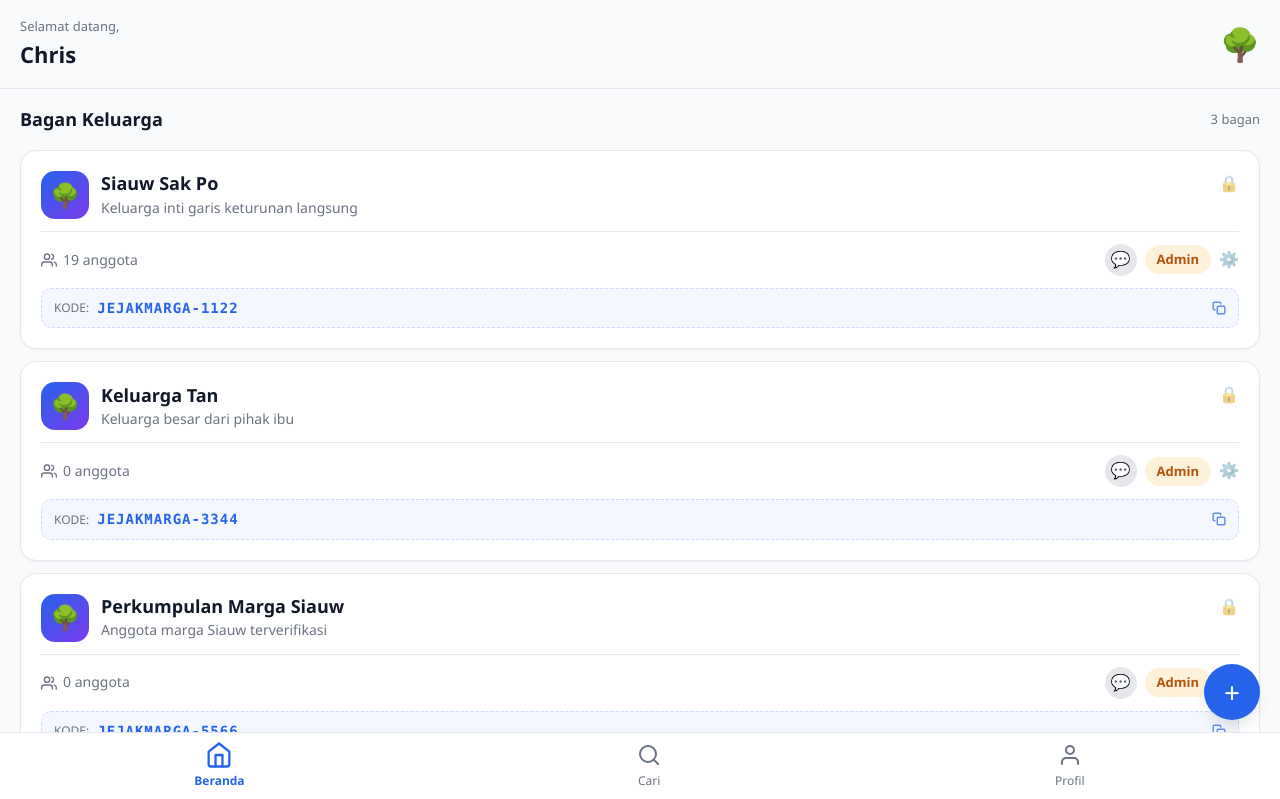
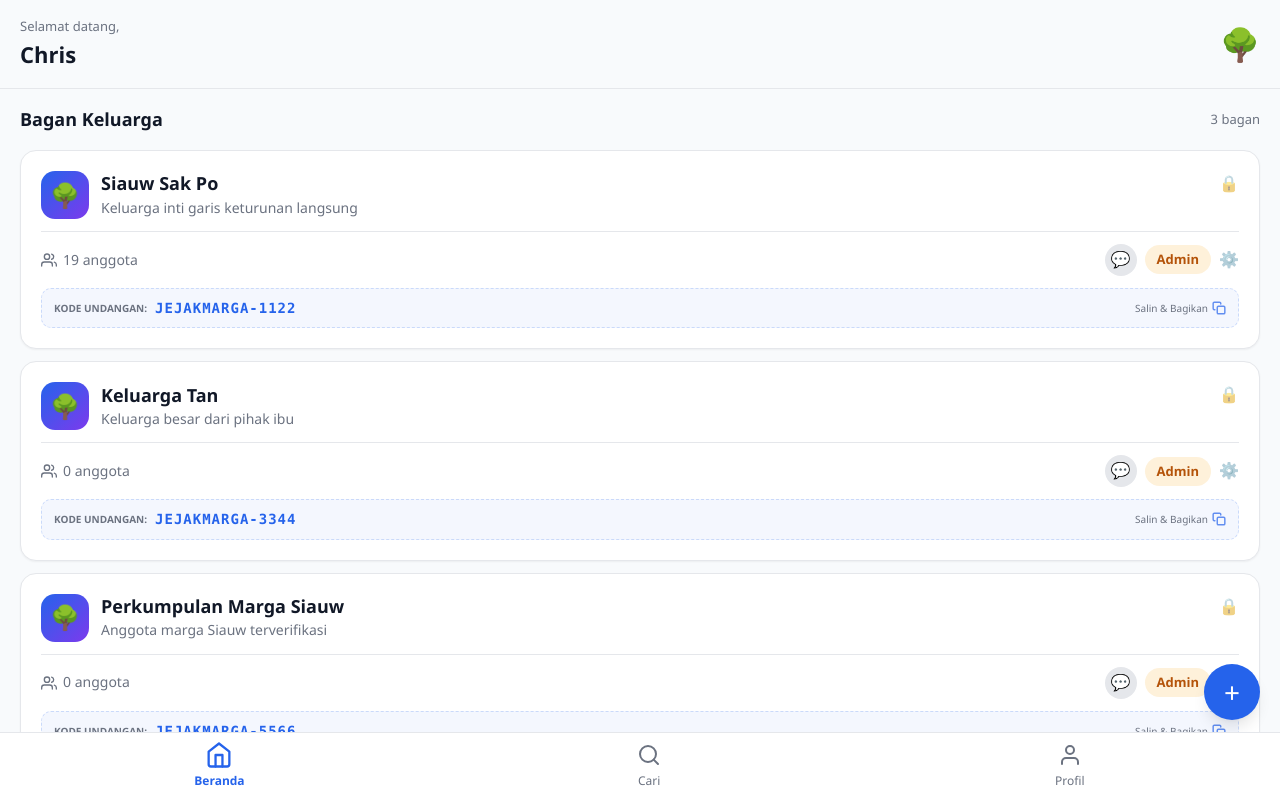
Before and after one commit to jejakmargahub/git01, a Next.js app: page /dashboard in a window 1280 px wide. Shown: the top 799 px of the page. Built offline with nearby package versions, Linux system fonts and the light colour scheme; no server answers.

Commit message:
Enhance invite code UI with clearer labels and instructions

```diff
--- a/src/components/family/FamilyCard.tsx
+++ b/src/components/family/FamilyCard.tsx
@@ -188,16 +188,18 @@ export default function FamilyCard({
           >
             {copied ? (
               <div style={{ display: "flex", alignItems: "center", gap: "8px", width: "100%", justifyContent: "center" }}>
-                <span style={{ color: "var(--success)", fontWeight: "600", fontSize: "14px" }}>✅ Tersalin!</span>
+                <span style={{ color: "var(--success)", fontWeight: "600", fontSize: "14px" }}>✅ Kode Undangan Tersalin!</span>
               </div>
             ) : (
               <>
                 <div style={{ display: "flex", alignItems: "center", gap: "8px" }}>
-                  <span style={{ fontSize: "12px", color: "var(--muted)", fontWeight: "500" }}>KODE:</span>
+                  <span style={{ fontSize: "10px", color: "var(--muted)", fontWeight: "600", textTransform: "uppercase" }}>Kode Undangan:</span>
                   <code style={{ fontSize: "14px", fontWeight: "700", color: "var(--primary)", letterSpacing: "1px" }}>
                     {family.inviteCode}
                   </code>
                 </div>
+                <div style={{ display: "flex", alignItems: "center", gap: "4px" }}>
+                  <span style={{ fontSize: "10px", color: "var(--muted)" }}>Salin & Bagikan</span>
                   <svg
                     width="14"
                     height="14"
@@ -212,6 +214,7 @@ export default function FamilyCard({
                     <rect x="9" y="9" width="13" height="13" rx="2" ry="2" />
                     <path d="M5 15H4a2 2 0 0 1-2-2V4a2 2 0 0 1 2-2h9a2 2 0 0 1 2 2v1" />
                   </svg>
+                </div>
               </>
             )}
           </div>
```
Lines whose indentation alone changed are shown as unchanged.
